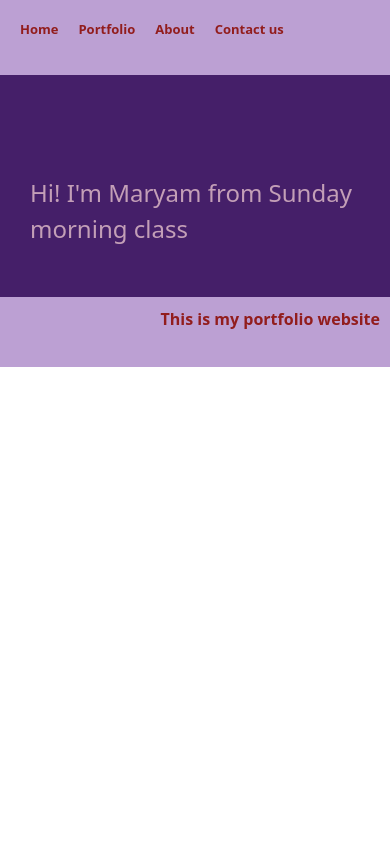
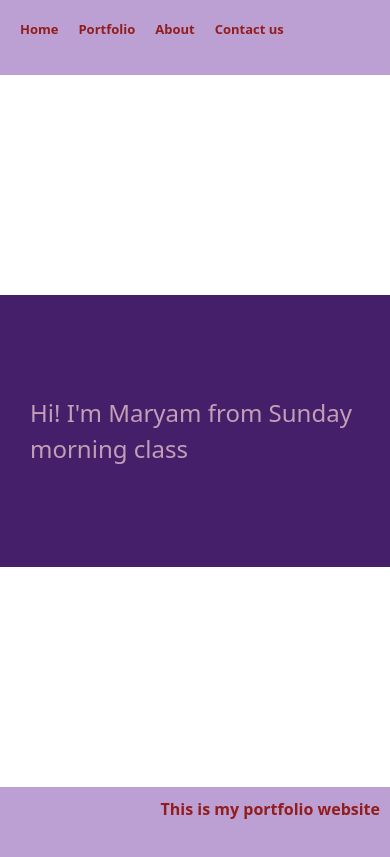
Before and after one commit to maryamkhan00/Q2-assignment3, a Next.js app: page /about in a window 390 px wide. Built offline with nearby package versions, Linux system fonts and the light colour scheme.

Commit message:
mobile interface

```diff
--- a/src/app/about/page.tsx
+++ b/src/app/about/page.tsx
@@ -1,6 +1,6 @@
 export default function about(){
     return (
-            <div>
+            <div className="about-container">
             <h1 className="about"> Hi! I&apos;m Maryam from Sunday morning class</h1>
             </div>
     )
--- a/src/app/contact-us/page.tsx
+++ b/src/app/contact-us/page.tsx
@@ -1,6 +1,6 @@
 export default function contact(){
     return (
-            <div>
+            <div className="contact-container">
             <h1 className="contactus">You can contact me through my student ID 00142635 </h1>
             </div>
     )
--- a/src/app/globals.css
+++ b/src/app/globals.css
@@ -100,8 +100,8 @@
     font-size: 28px;
     align-items: left;
     margin: 10px;
-    padding-top: 120px;
-    padding-bottom: 120px;
+    padding-top: 115px;
+    padding-bottom: 115px;
   }
 
   .child2 {
@@ -113,15 +113,15 @@
     padding-right: 30px;
     padding-left: 30px;
     padding-top: 100px;
-    padding-bottom: 50px;
+    padding-bottom: 100px;
     font-size: 24px;
   }
 
-  /*.about, .contactus {
+  .about-container, .contact-container {
     padding-top: 220px;
     padding-bottom: 220px;
 
-  }*/
+  }
 
   .Footer {
     font-size: 16px;
```
